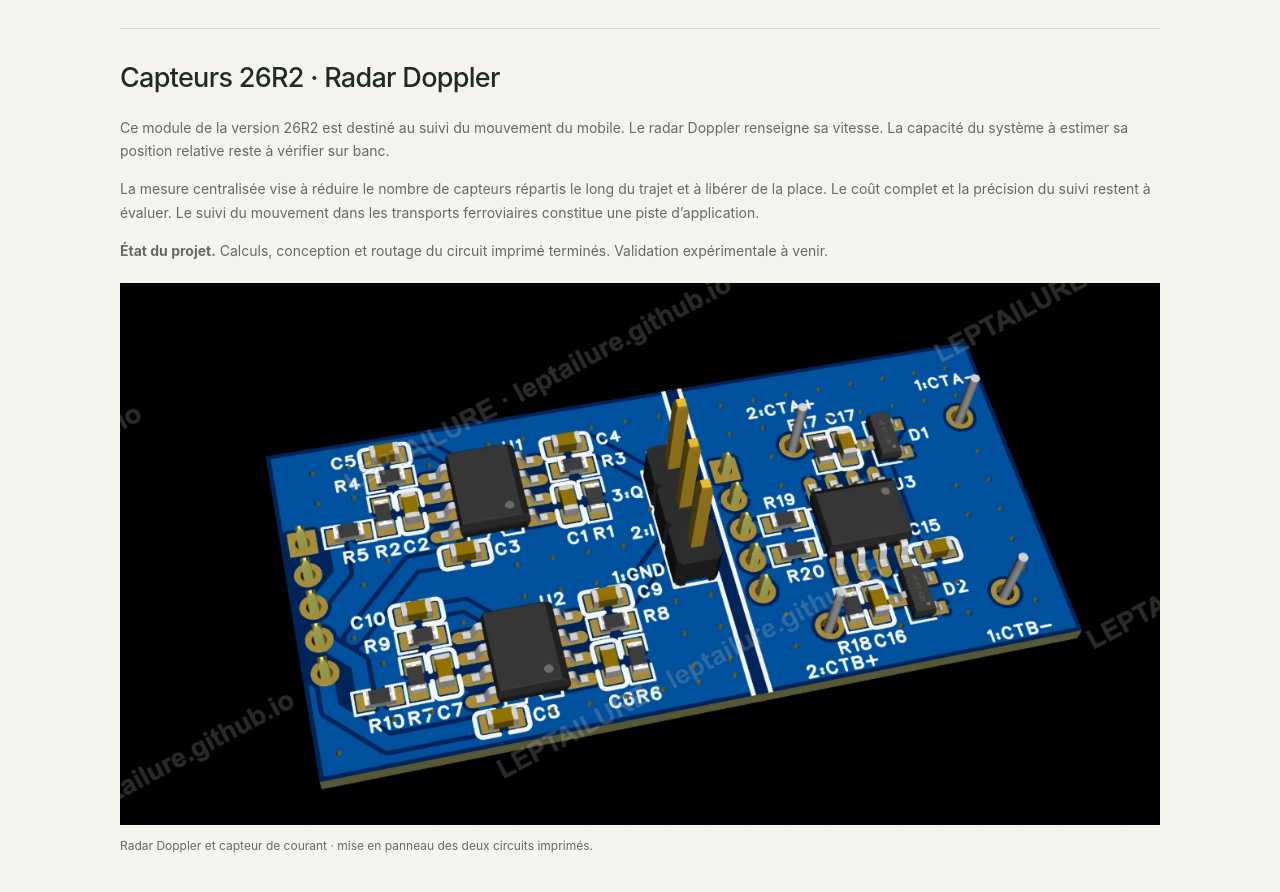
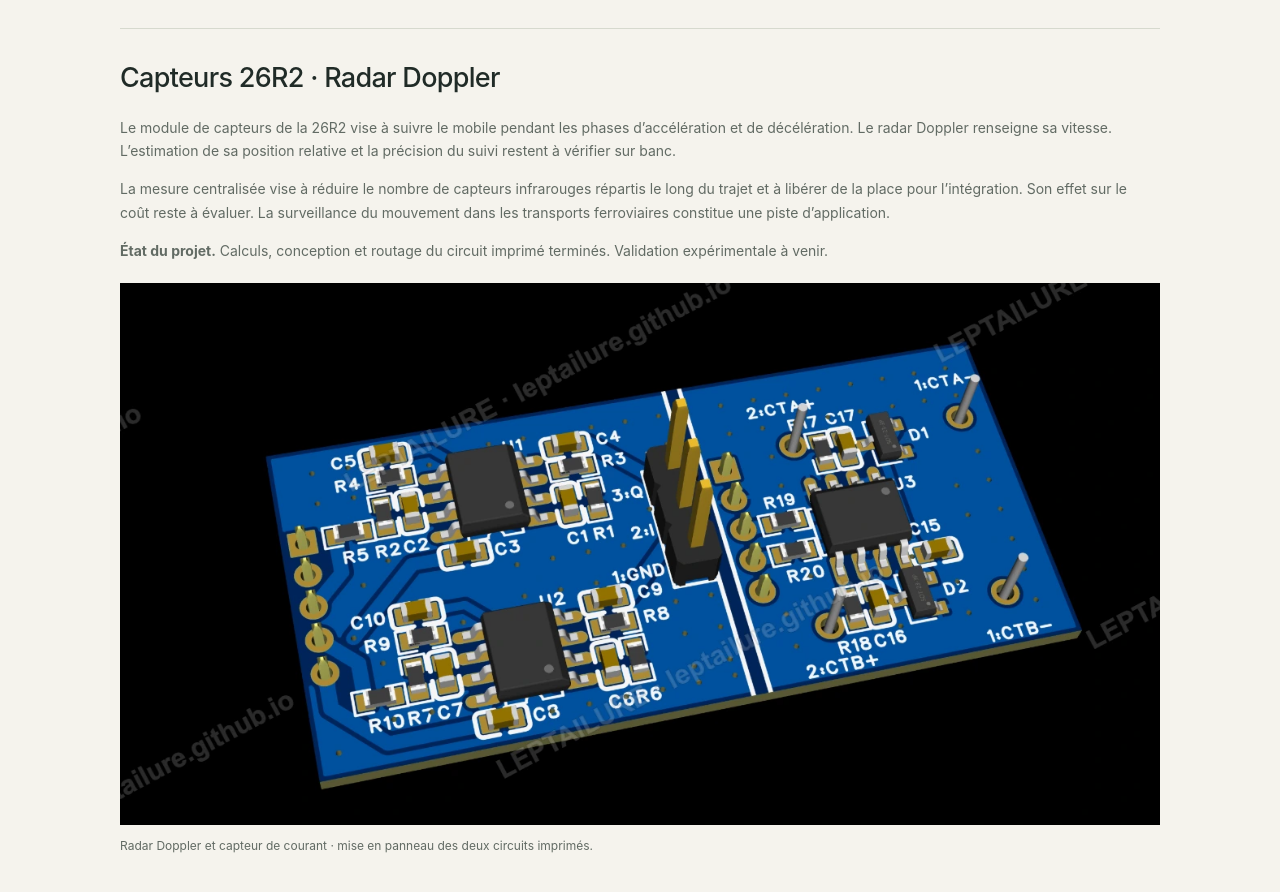
Before and after one commit to leptailure/leptailure.github.io, a plain HTML site: page projects/reluctance.html in a window 1280 px wide. Shown: the part 4804-5696 px from the top of the page. Drawn offline with Linux system fonts and the light colour scheme.

```diff
--- a/projects/reluctance.html
+++ b/projects/reluctance.html
@@ -102,8 +102,8 @@
   </section>
   <section id="capteurs-26r2" class="project-section" aria-labelledby="capteurs-26r2-title">
     <h2 id="capteurs-26r2-title">Capteurs 26R2 · Radar Doppler</h2>
-    <p>Ce module de la version 26R2 est destiné au suivi du mouvement du mobile. Le radar Doppler renseigne sa vitesse. La capacité du système à estimer sa position relative reste à vérifier sur banc.</p>
-    <p>La mesure centralisée vise à réduire le nombre de capteurs répartis le long du trajet et à libérer de la place. Le coût complet et la précision du suivi restent à évaluer. Le suivi du mouvement dans les transports ferroviaires constitue une piste d’application.</p>
+    <p>Le module de capteurs de la 26R2 vise à suivre le mobile pendant les phases d’accélération et de décélération. Le radar Doppler renseigne sa vitesse. L’estimation de sa position relative et la précision du suivi restent à vérifier sur banc.</p>
+    <p>La mesure centralisée vise à réduire le nombre de capteurs infrarouges répartis le long du trajet et à libérer de la place pour l’intégration. Son effet sur le coût reste à évaluer. La surveillance du mouvement dans les transports ferroviaires constitue une piste d’application.</p>
     <p><strong>État du projet.</strong> Calculs, conception et routage du circuit imprimé terminés. Validation expérimentale à venir.</p>
     <figure class="pcb-figure">
       <img src="../assets/26r2-capteurs-3d.webp" width="1280" height="668" alt="Rendu 3D du panneau réunissant le module radar Doppler et le capteur de courant." loading="lazy">
```
Also changed, not shown: index.html (+1 -1 lines).
